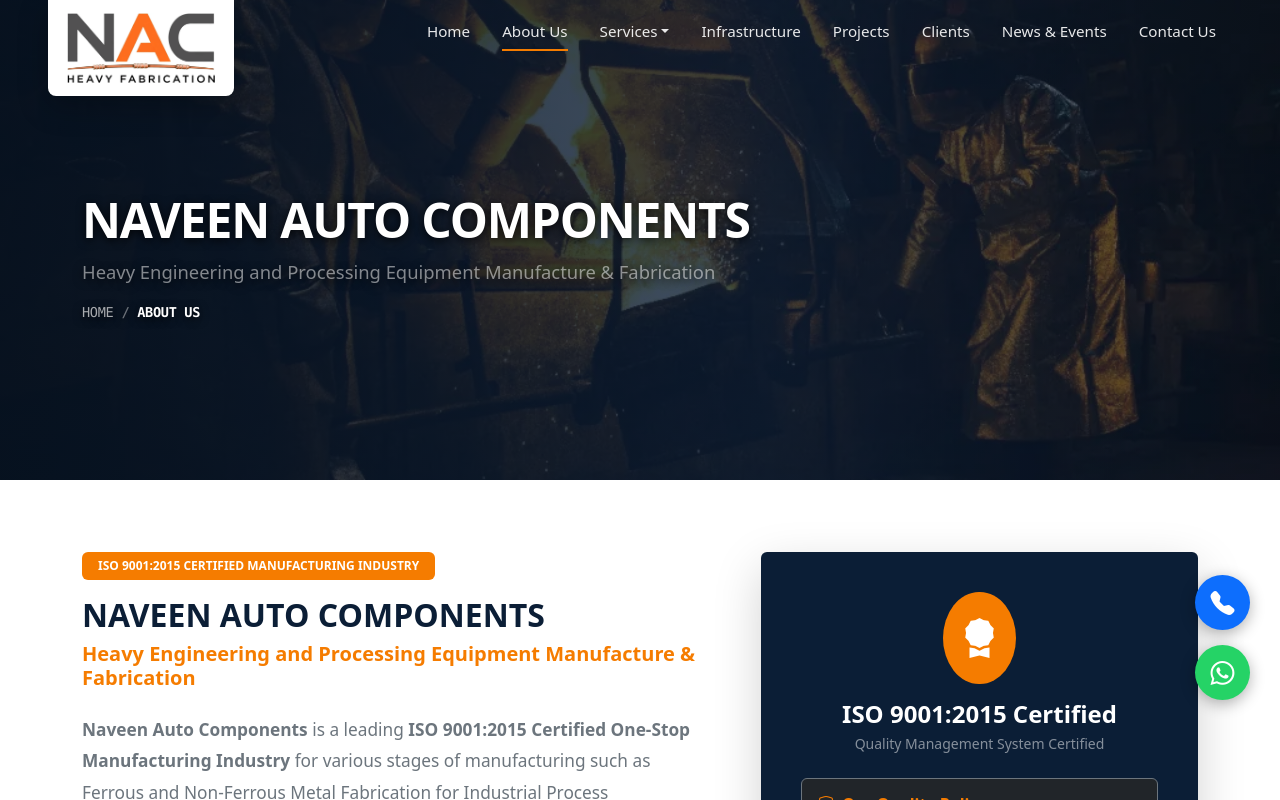
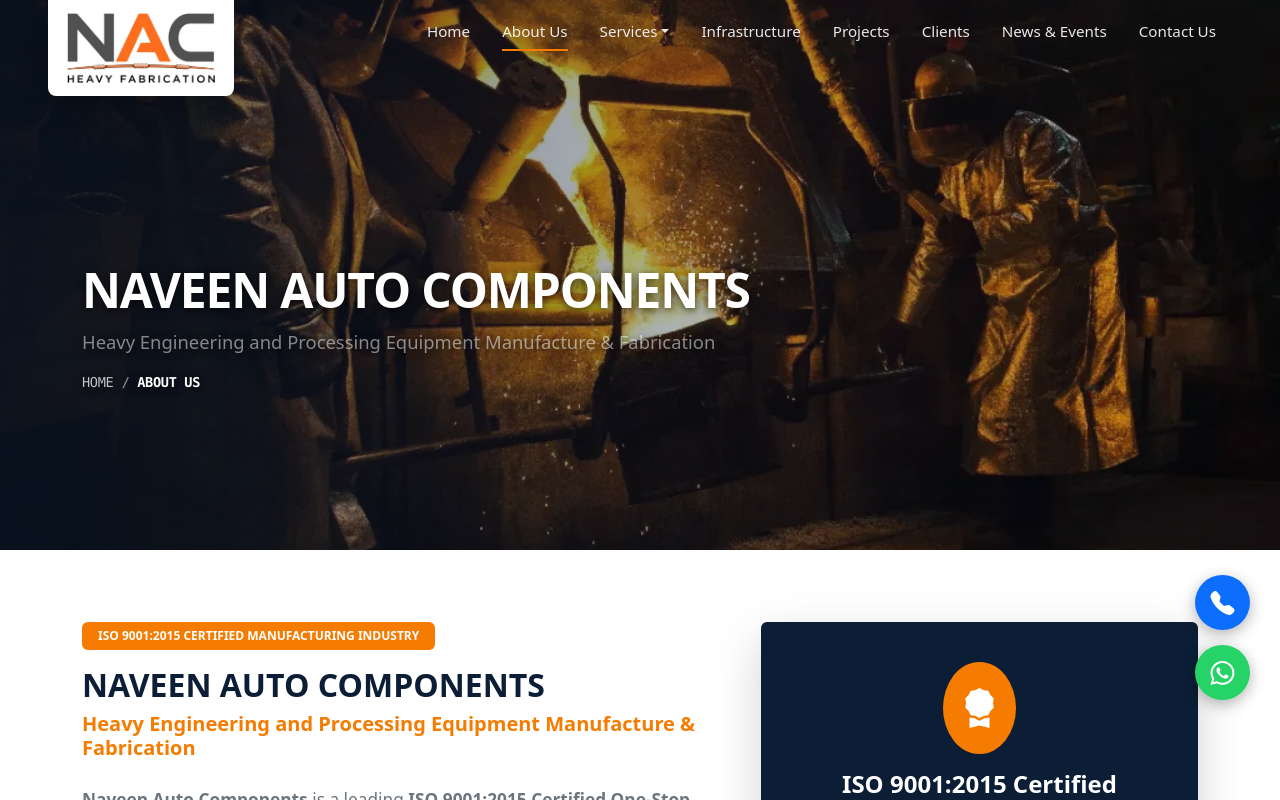
Before and after one commit to kavithaarunkumar33011-ai/naveen-auto-components, a React (Vite) app: page /about in a window 1280 px wide. Shown: the top 800 px of the page. Built offline with nearby package versions, Linux system fonts and the light colour scheme.

Commit message:
Restore 550px banner height, remove heavy dark mode overlay, and add HD glass unblur transition

```diff
--- a/src/components/PageBanner.jsx
+++ b/src/components/PageBanner.jsx
@@ -2,7 +2,7 @@
 import { Container, Breadcrumb } from 'react-bootstrap';
 import { Link } from 'react-router-dom';
 
-// Global in-memory image cache set to track preloaded banner images across pages
+// Global in-memory image cache set to track loaded banner images across pages
 const bannerCache = new Set();
 
 export const PageBanner = ({ title, subtitle, breadcrumbs = [], image = '/images/hd/steam-pipeline-duct-fabrication-cuddalore-nac-03.webp' }) => {
@@ -27,31 +27,31 @@
     <div
       className="page-banner text-white position-relative overflow-hidden d-flex align-items-center"
       style={{
-        background: 'linear-gradient(135deg, #071322 0%, #0b1e36 60%, #152b48 100%)',
-        minHeight: '480px',
-        paddingTop: '110px',
-        paddingBottom: '60px'
+        backgroundColor: '#101d2d',
+        minHeight: '550px',
+        paddingTop: '120px'
       }}
     >
-      {/* Background Image Layer with Instant Cache & Cross-Fade Smooth Transition */}
+      {/* Bright HD Background Image Layer with Glass-Unblur & Smooth Zoom Transition */}
       <div
         className="position-absolute top-0 start-0 w-100 h-100"
         style={{
           backgroundImage: `url("${image}")`,
           backgroundSize: 'cover',
           backgroundPosition: 'center',
-          opacity: isLoaded ? 0.75 : 0,
-          transform: isLoaded ? 'scale(1)' : 'scale(1.04)',
-          transition: 'opacity 0.6s cubic-bezier(0.25, 1, 0.5, 1), transform 0.8s cubic-bezier(0.25, 1, 0.5, 1)',
+          opacity: isLoaded ? 1 : 0.4,
+          filter: isLoaded ? 'blur(0px)' : 'blur(16px)',
+          transform: isLoaded ? 'scale(1)' : 'scale(1.05)',
+          transition: 'filter 0.5s cubic-bezier(0.25, 1, 0.5, 1), transform 0.6s cubic-bezier(0.25, 1, 0.5, 1), opacity 0.4s ease-in-out',
           zIndex: 0
         }}
       />
 
-      {/* Dark Overlay for High Text Readability */}
+      {/* Light Gradient Shield for Crisp Text Readability without Darkening Image */}
       <div
         className="position-absolute top-0 start-0 w-100 h-100"
         style={{
-          background: 'linear-gradient(to right, rgba(7, 19, 34, 0.88) 0%, rgba(11, 30, 54, 0.7) 60%, rgba(7, 19, 34, 0.45) 100%)',
+          background: 'linear-gradient(to right, rgba(11, 25, 44, 0.65) 0%, rgba(11, 25, 44, 0.35) 50%, rgba(11, 25, 44, 0.15) 100%)',
           zIndex: 1
         }}
       />
@@ -59,7 +59,7 @@
       <style>
         {`
           .custom-breadcrumb .breadcrumb-item a {
-            color: rgba(255, 255, 255, 0.65);
+            color: rgba(255, 255, 255, 0.75);
             text-decoration: none;
             transition: color 0.2s;
           }
@@ -67,7 +67,7 @@
             color: #f57c00;
           }
           .custom-breadcrumb .breadcrumb-item::before {
-            color: rgba(255, 255, 255, 0.4) !important;
+            color: rgba(255, 255, 255, 0.5) !important;
           }
           .custom-breadcrumb .breadcrumb-item.active {
             color: #fff;
@@ -75,7 +75,7 @@
           }
         `}
       </style>
-      <Container className="position-relative z-2 text-start" style={{ textShadow: '0 2px 10px rgba(0,0,0,0.8)' }}>
+      <Container className="position-relative z-2 text-start" style={{ textShadow: '0 2px 8px rgba(0,0,0,0.65)' }}>
         <h1 className="display-5 fw-extrabold text-white mb-2 tracking-tight">{title}</h1>
         {subtitle && (
           <p className="lead text-white-50 mb-0 mt-2" style={{ maxWidth: '750px', fontSize: '1.15rem', lineHeight: '1.6' }}>
```
